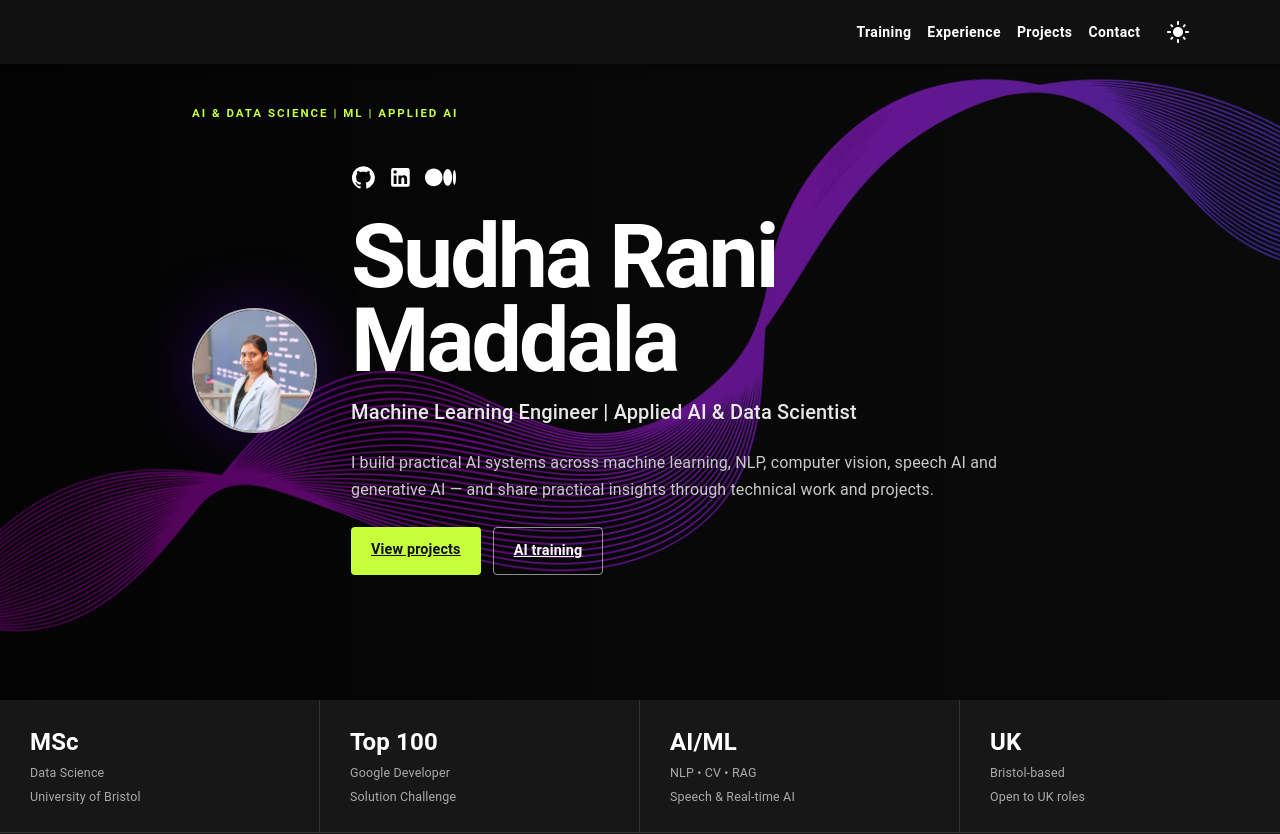
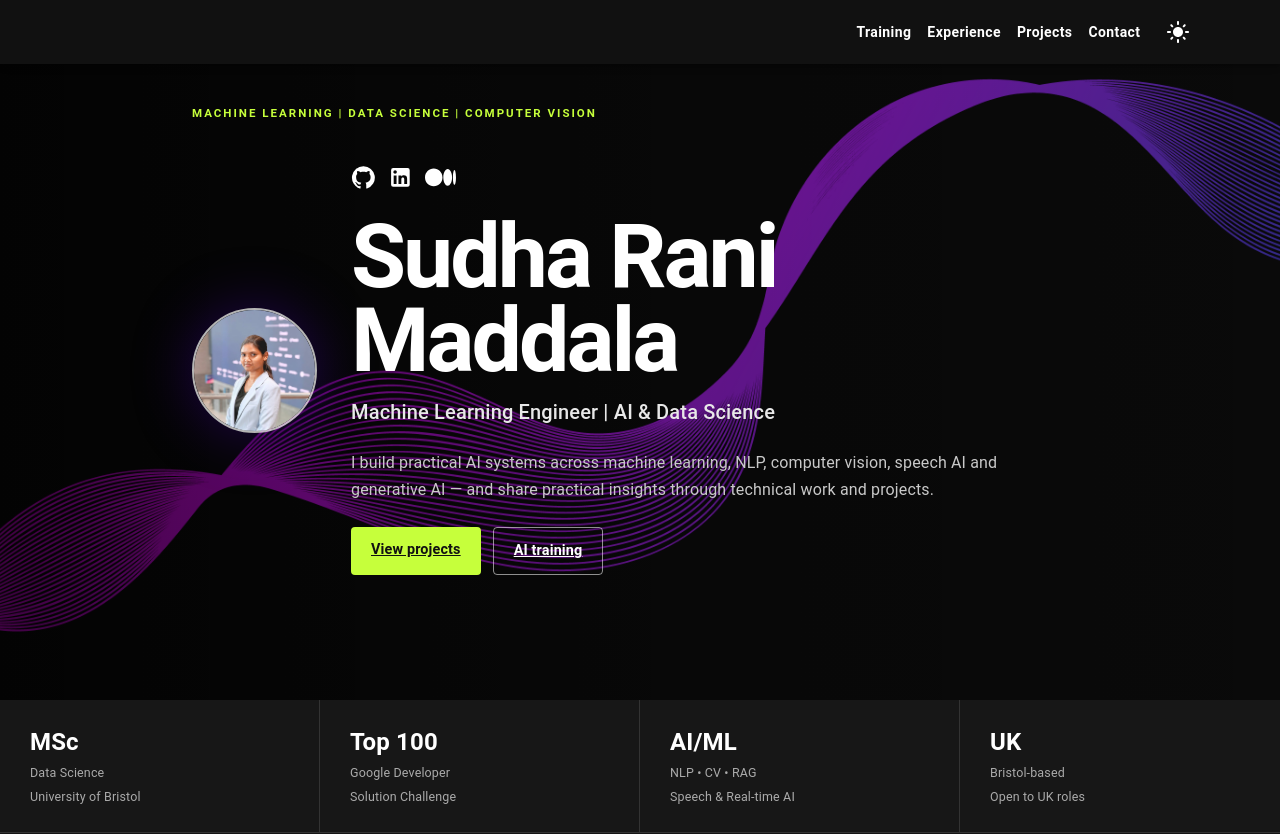
Before and after one commit to SudhaMsr/sudha-ai-portfolio, a React (Create React App) app in the folder sudha-ai-portfolio/: page / in a window 1280 px wide. Shown: the top 834 px of the page. Built offline with nearby package versions, Linux system fonts and the light colour scheme.

Commit message:
Update Main.tsx

```diff
--- a/sudha-ai-portfolio/src/components/Main.tsx
+++ b/sudha-ai-portfolio/src/components/Main.tsx
@@ -12,7 +12,7 @@ function Main() {
       <div className="about-section">
 
         <div className="hero-badge">
-          AI & DATA SCIENCE | ML | APPLIED AI
+          MACHINE LEARNING | DATA SCIENCE | COMPUTER VISION
         </div>
 
         <img
@@ -59,7 +59,7 @@ function Main() {
           </h1>
 
           <p>
-            Machine Learning Engineer | Applied AI & Data Scientist
+            Machine Learning Engineer | AI & Data Science
           </p>
 
           <div className="hero-intro">
```
